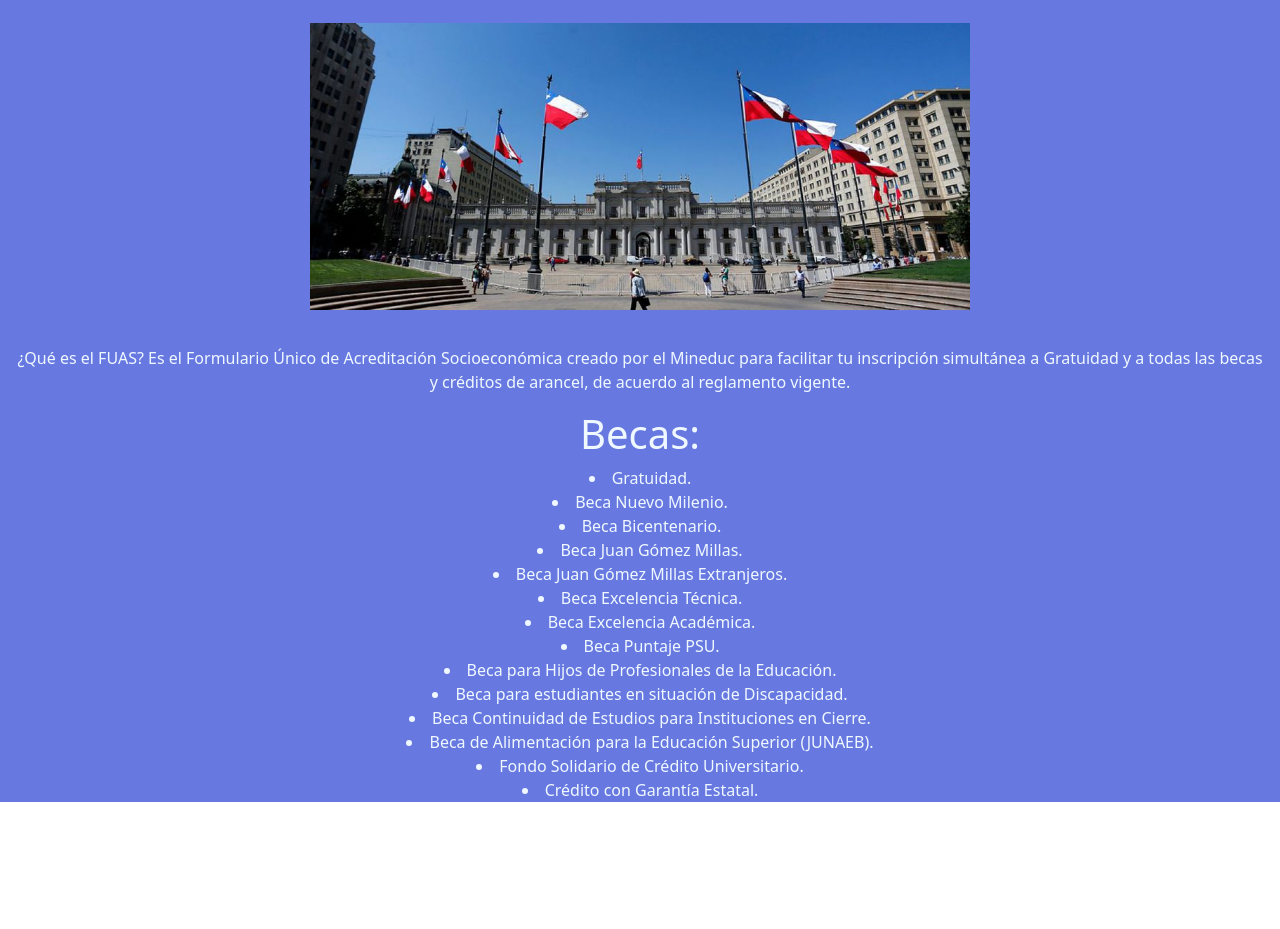
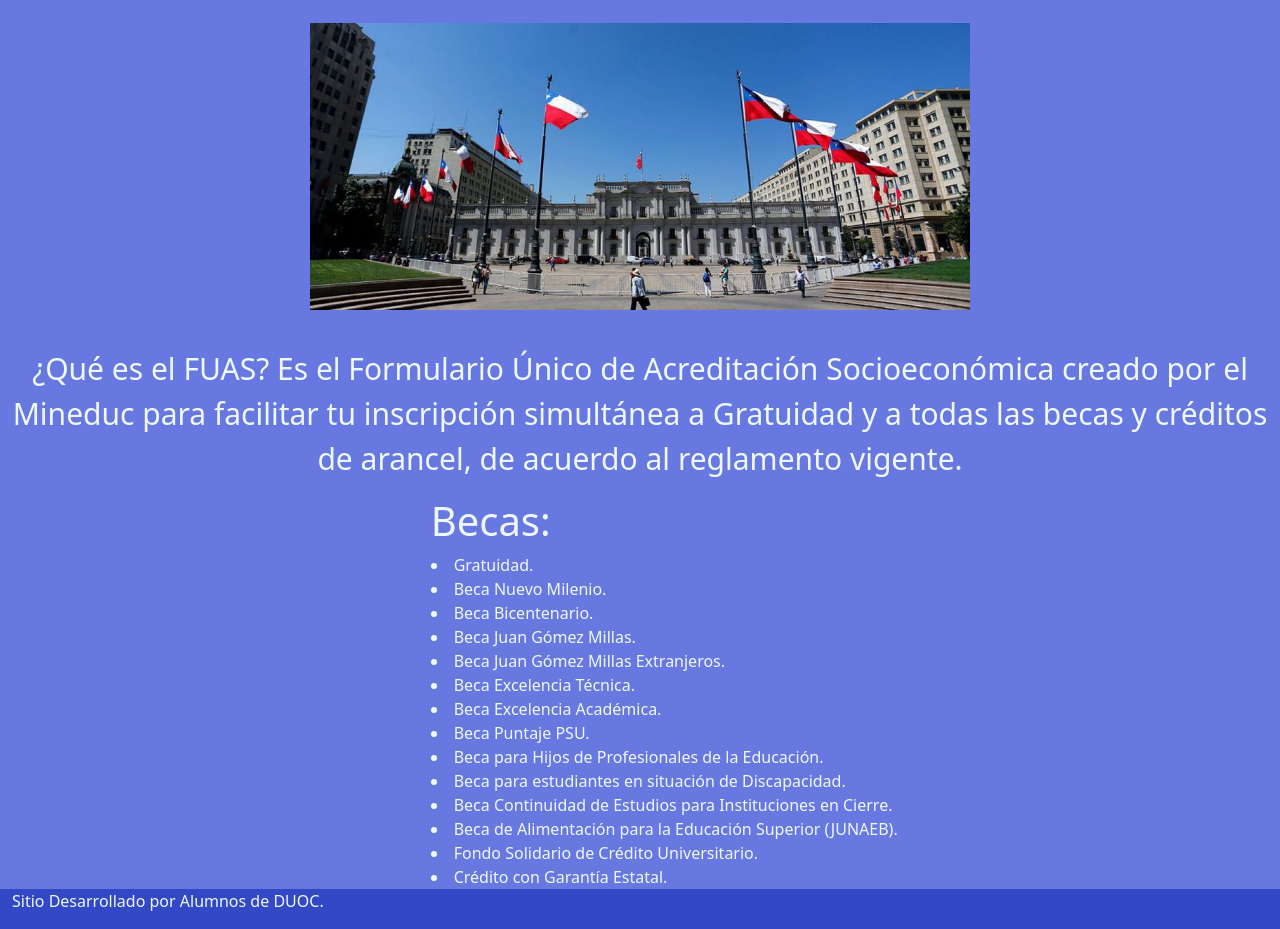
Before and after one commit to Seba8117/Prueba_n2, a plain HTML site: page home.html in a window 1280 px wide. Shown: the part 304-1233 px from the top of the page. Before the commit the page ends 1106 px from the top, so only its background shows below. Drawn offline with nearby package versions, Linux system fonts and the light colour scheme; no server answers.

Commit message:
pequenas modificaciones en el home

```diff
--- a/home.html
+++ b/home.html
@@ -57,14 +57,17 @@
                     </div>
 
                     <div class= "text-lg-center">
-                        <p> ¿Qué es el FUAS? Es el Formulario Único de Acreditación Socioeconómica creado por el Mineduc para facilitar tu inscripción simultánea a Gratuidad y a todas las becas y créditos de arancel, de acuerdo al reglamento vigente.            </p>
+                        <p id = "parrafos"> ¿Qué es el FUAS? Es el Formulario Único de Acreditación Socioeconómica creado por el Mineduc para facilitar tu inscripción simultánea a Gratuidad y a todas las becas y créditos de arancel, de acuerdo al reglamento vigente.            </p>
                         <h3></h3>
 
 
 
                     </div>
-
-                    <div class = "text-lg-center">
+                <div class= "row">
+                    <div class="col-4">
+                        <h1> </h1>
+                    </div>
+                    <div class = "text-lg-start col-sm ">
                        <h1>Becas: </h1>
                        <u1>
                             <li>Gratuidad.</li>
@@ -86,10 +89,16 @@
                         </u1>
                     </div>
 
-
+                </div>
                 </div>
             </div>
-
+            <div id="creditos">
+                <div class="row">
+                    <div class="text-lg-start">
+                        <p>Sitio Desarrollado por Alumnos de DUOC.</p>
+                    </div>
+                </div>
+            </div>
 
         </div>
 
--- a/style.css
+++ b/style.css
@@ -39,3 +39,10 @@ li{
     color: slateblue ;
     font-size: 25px;
 }
+#creditos{
+    background-color: rgb(50, 72, 197);
+}
+
+#parrafos{
+    font-size:30px ;
+}
```
